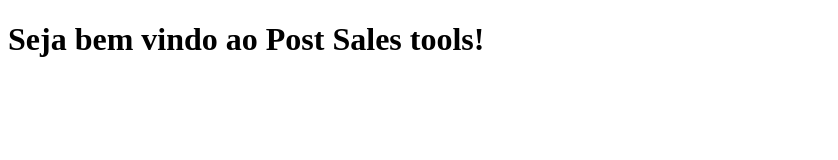
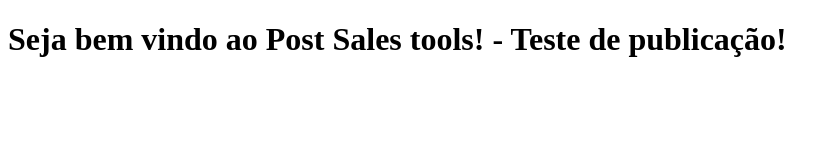
Before and after one commit to postsalestools/postsalestools.github.io, a plain HTML site: page index.html in a window 1280 px wide. Shown: the whole page, without its empty margins (0-838 px from the left). Drawn offline with Linux system fonts and the light colour scheme.

Commit message:
Change for Index!

```diff
--- a/PostSaleTools.html
+++ b/index.html
@@ -5,6 +5,6 @@
     <title>PostSales Tools</title>
   </head>
   <body>
-    <h1>Seja bem vindo ao Post Sales tools!</h1>
+    <h1>Seja bem vindo ao Post Sales tools! - Teste de publicação!</h1>
   </body>
 </html>
```
